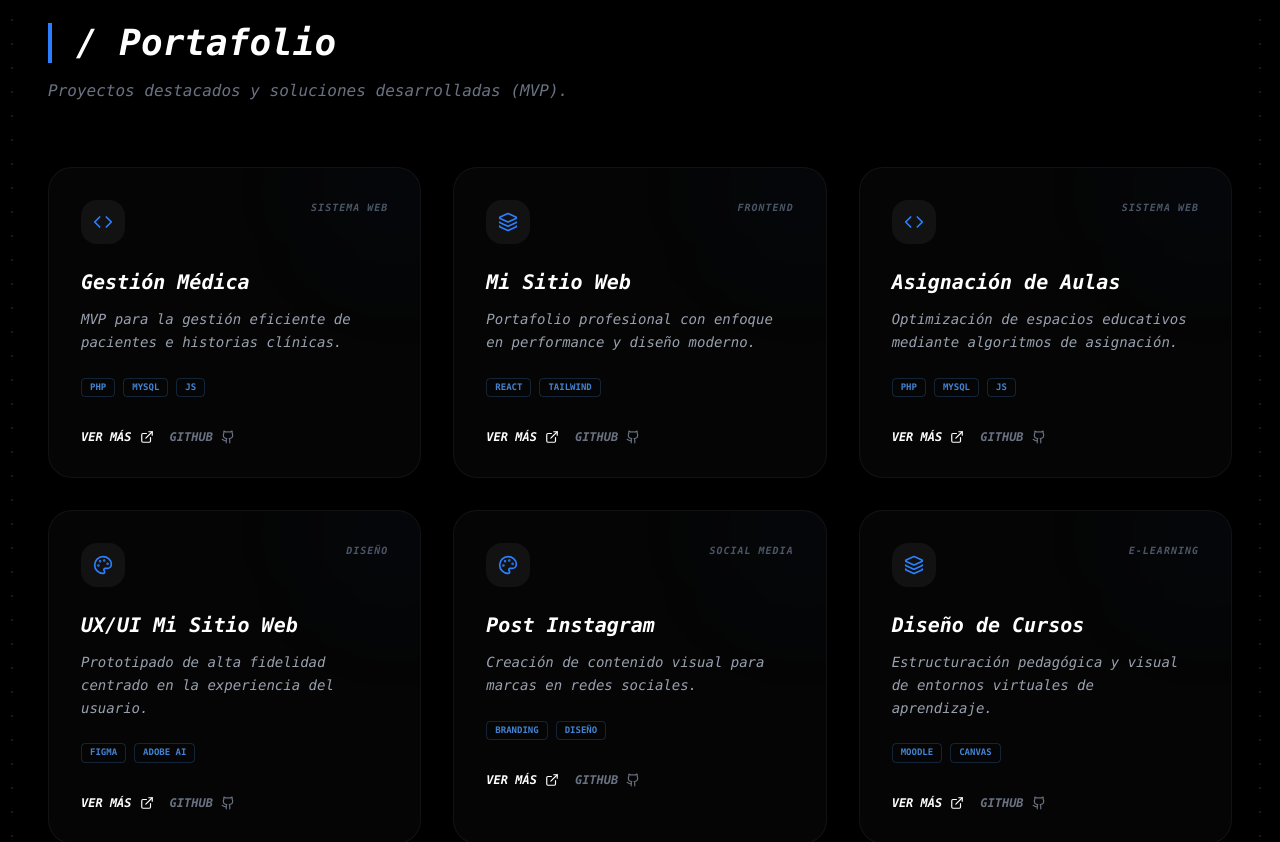
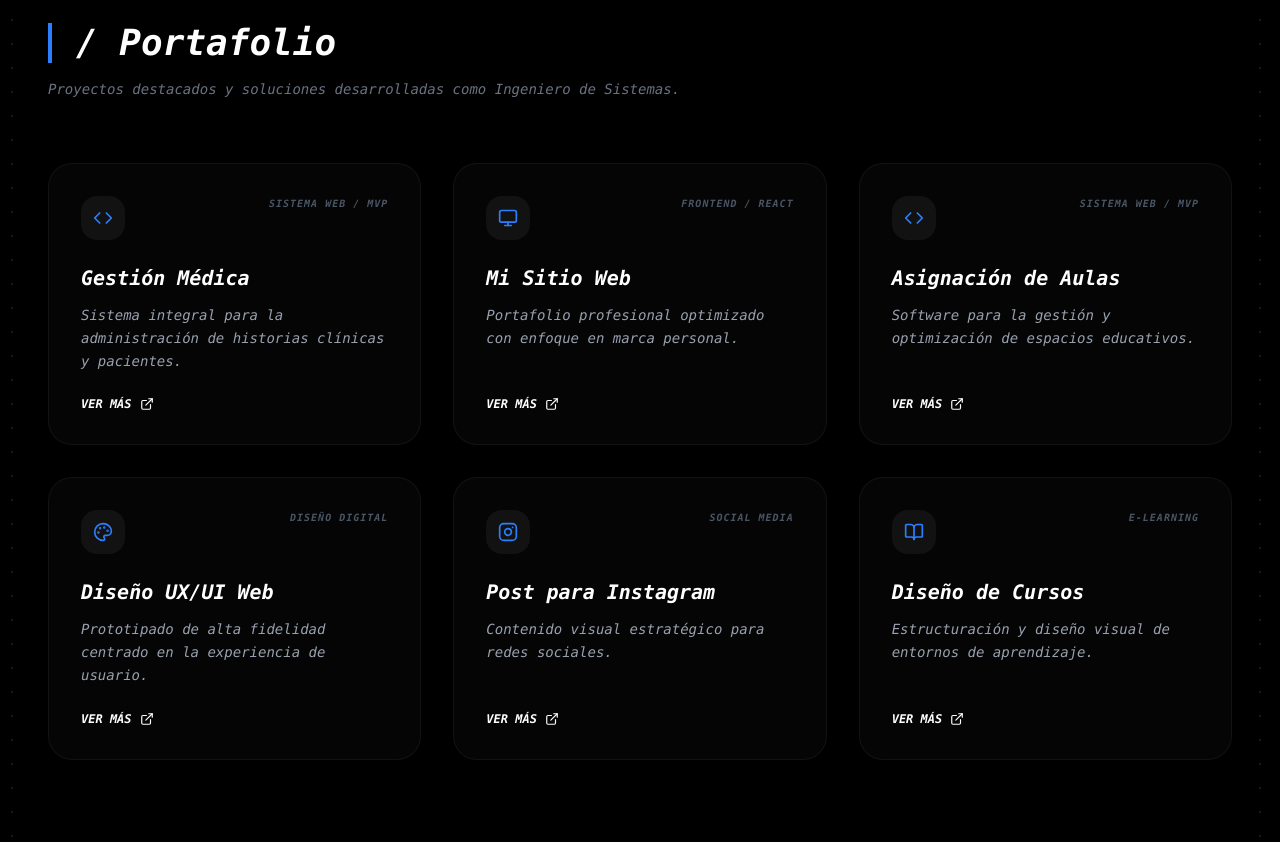
Before and after one commit to joseasanchezrojas-rgb/websitejsanchez, a React (Vite) app: page / in a window 1280 px wide. Shown: the part 2920-3762 px from the top of the page. Built offline with nearby package versions, Linux system fonts and the light colour scheme.

Commit message:
Portfolio update

```diff
--- a/src/components/Portfolio.jsx
+++ b/src/components/Portfolio.jsx
@@ -1,49 +1,63 @@
-import React from 'react';
-import { ExternalLink, Github, Layers, Code, Palette } from "lucide-react";
+import React, { useState } from 'react';
+import { ExternalLink, Github, Code, Layers, Palette, X, Monitor, Instagram, BookOpen } from "lucide-react";
 
 const Portfolio = () => {
+  const [selectedProject, setSelectedProject] = useState(null);
+
   const projects = [
     {
+      id: 1,
       title: "Gestión Médica",
-      type: "Sistema Web",
-      tech: ["PHP", "MySQL", "JS"],
+      type: "Sistema Web / MVP",
+      tech: ["HTML", "CSS", "PHP", "MySQL", "JS"],
       icon: <Code size={20} />,
-      description: "MVP para la gestión eficiente de pacientes e historias clínicas."
+      description: "Sistema integral para la administración de historias clínicas y pacientes.",
+      details: "Desarrollado para optimizar el flujo de trabajo en consultorios médicos. Incluye módulos de registro, búsqueda avanzada de pacientes, control de citas y almacenamiento de diagnósticos bajo arquitectura MVC."
     },
     {
+      id: 2,
       title: "Mi Sitio Web",
-      type: "Frontend",
-      tech: ["React", "Tailwind"],
-      icon: <Layers size={20} />,
-      description: "Portafolio profesional con enfoque en performance y diseño moderno."
+      type: "Frontend / React",
+      tech: ["React", "Tailwind", "Lucide"],
+      icon: <Monitor size={20} />,
+      description: "Portafolio profesional optimizado con enfoque en marca personal.",
+      details: "Plataforma desarrollada con React para mostrar mi trayectoria como Ingeniero. Utiliza Tailwind CSS para un diseño responsivo y Roboto Mono para reforzar la identidad técnica."
     },
     {
+      id: 3,
       title: "Asignación de Aulas",
-      type: "Sistema Web",
-      tech: ["PHP", "MySQL", "JS"],
+      type: "Sistema Web / MVP",
+      tech: ["HTML", "CSS", "PHP", "MySQL", "JS"],
       icon: <Code size={20} />,
-      description: "Optimización de espacios educativos mediante algoritmos de asignación."
+      description: "Software para la gestión y optimización de espacios educativos.",
+      details: "Solución técnica orientada a instituciones universitarias en Aragua para evitar conflictos de horarios y maximizar la ocupación de aulas según la capacidad y necesidades académicas."
     },
     {
-      title: "UX/UI Mi Sitio Web",
-      type: "Diseño",
-      tech: ["Figma", "Adobe AI"],
+      id: 4,
+      title: "Diseño UX/UI Web",
+      type: "Diseño Digital",
+      tech: ["Figma", "Adobe AI", "UX Research"],
       icon: <Palette size={20} />,
-      description: "Prototipado de alta fidelidad centrado en la experiencia del usuario."
+      description: "Prototipado de alta fidelidad centrado en la experiencia de usuario.",
+      details: "Proceso de diseño que abarca desde el wireframing hasta el prototipo interactivo de mi sitio web, asegurando una navegación intuitiva y coherente con mi perfil profesional."
     },
     {
-      title: "Post Instagram",
+      id: 5,
+      title: "Post para Instagram",
       type: "Social Media",
-      tech: ["Branding", "Diseño"],
-      icon: <Palette size={20} />,
-      description: "Creación de contenido visual para marcas en redes sociales."
+      tech: ["Diseño Gráfico", "Branding"],
+      icon: <Instagram size={20} />,
+      description: "Contenido visual estratégico para redes sociales.",
+      details: "Diseño de piezas gráficas para Instagram enfocadas en comunicación técnica y educativa, manteniendo una línea visual limpia y profesional."
     },
     {
+      id: 6,
       title: "Diseño de Cursos",
       type: "E-learning",
-      tech: ["Moodle", "Canvas"],
-      icon: <Layers size={20} />,
-      description: "Estructuración pedagógica y visual de entornos virtuales de aprendizaje."
+      tech: ["Moodle", "Canvas", "LMS"],
+      icon: <BookOpen size={20} />,
+      description: "Estructuración y diseño visual de entornos de aprendizaje.",
+      details: "Desarrollo de interfaces y organización pedagógica para cursos virtuales, optimizando la experiencia del estudiante en plataformas como Moodle."
     }
   ];
 
@@ -51,30 +65,26 @@ const Portfolio = () => {
     <section id="portafolio" className="py-24 bg-black">
       <div className="max-w-7xl mx-auto px-6">
 
-        {/* ENCABEZADO TÉCNICO */}
+        {/* TÍTULO DE SECCIÓN */}
         <div className="mb-16">
           <h2 className="font-mono text-3xl md:text-4xl font-bold italic text-white border-l-4 border-blue-500 pl-6 mb-4">
             / Portafolio
           </h2>
-          <p className="font-mono text-gray-500 italic text-sm md:text-base">
-            Proyectos destacados y soluciones desarrolladas (MVP).
+          <p className="font-mono text-gray-500 italic text-sm">
+            Proyectos destacados y soluciones desarrolladas como Ingeniero de Sistemas.
           </p>
         </div>
 
         {/* GRID DE PROYECTOS */}
         <div className="grid grid-cols-1 md:grid-cols-2 lg:grid-cols-3 gap-8">
-          {projects.map((project, index) => (
+          {projects.map((project) => (
             <div
-              key={index}
-              className="group relative bg-[#050505] border border-white/5 rounded-3xl p-8 hover:border-blue-500/50 transition-all duration-500 overflow-hidden"
+              key={project.id}
+              className="group bg-[#050505] border border-white/5 rounded-3xl p-8 hover:border-blue-500/50 transition-all duration-500 flex flex-col justify-between h-full"
             >
-              {/* EFECTO DE LUZ AL FONDO */}
-              <div className="absolute -right-10 -top-10 w-32 h-32 bg-blue-500/5 rounded-full blur-3xl group-hover:bg-blue-500/10 transition-all"></div>
-
-              <div className="relative z-10">
-                {/* TIPO Y ICONO */}
+              <div>
                 <div className="flex justify-between items-start mb-6">
-                  <div className="p-3 bg-white/5 rounded-2xl text-blue-500">
+                  <div className="p-3 bg-white/5 rounded-2xl text-blue-500 group-hover:scale-110 transition-transform">
                     {project.icon}
                   </div>
                   <span className="font-mono text-[10px] font-bold uppercase tracking-widest text-gray-600 italic">
@@ -85,34 +95,74 @@ const Portfolio = () => {
                 <h3 className="font-mono text-xl font-bold italic text-white mb-3">
                   {project.title}
                 </h3>
-
                 <p className="font-mono text-sm text-gray-400 italic mb-6 leading-relaxed">
                   {project.description}
                 </p>
+              </div>
 
-                {/* TECNOLOGÍAS */}
-                <div className="flex flex-wrap gap-2 mb-8">
-                  {project.tech.map((t, i) => (
-                    <span key={i} className="font-mono text-[9px] font-bold text-blue-400/80 border border-blue-400/20 px-2 py-0.5 rounded uppercase">
+              <button
+                onClick={() => setSelectedProject(project)}
+                className="font-mono text-xs font-bold text-white flex items-center gap-2 hover:text-blue-500 transition-colors uppercase italic w-fit mt-auto"
+              >
+                Ver Más <ExternalLink size={14} />
+              </button>
+            </div>
+          ))}
+        </div>
+
+        {/* MODAL DETALLADO */}
+        {selectedProject && (
+          <div className="fixed inset-0 z-[110] flex items-center justify-center px-4 bg-black/95 backdrop-blur-md animate-in fade-in duration-300">
+            <div className="bg-[#0A0A0A] border border-white/10 w-full max-w-2xl rounded-3xl overflow-hidden shadow-2xl relative">
+
+              <button
+                onClick={() => setSelectedProject(null)}
+                className="absolute top-6 right-6 text-gray-500 hover:text-white transition-colors z-20"
+              >
+                <X size={28} />
+              </button>
+
+              <div className="p-8 md:p-12">
+                <div className="mb-8">
+                  <span className="font-mono text-xs font-bold text-blue-500 uppercase tracking-[0.3em] italic mb-3 block">
+                    {selectedProject.type}
+                  </span>
+                  <h3 className="font-mono text-3xl font-black italic text-white uppercase leading-none">
+                    {selectedProject.title}
+                  </h3>
+                </div>
+
+                <div className="space-y-6">
+                  <div className="bg-white/5 p-6 rounded-2xl border-l-2 border-blue-600">
+                    <p className="font-mono text-gray-300 text-sm leading-relaxed italic">
+                      {selectedProject.details}
+                    </p>
+                  </div>
+
+                  <div>
+                    <p className="font-mono text-[10px] text-gray-600 uppercase tracking-widest mb-3 italic font-bold">Stack Tecnológico</p>
+                    <div className="flex flex-wrap gap-2">
+                      {selectedProject.tech.map((t, i) => (
+                        <span key={i} className="font-mono text-[10px] font-bold text-white border border-white/10 px-3 py-1 rounded-md uppercase italic">
                           {t}
                         </span>
                       ))}
                     </div>
+                  </div>
+                </div>
 
-                {/* LINKS DE ACCIÓN */}
-                <div className="flex gap-4">
-                  <button className="font-mono text-xs font-bold text-white flex items-center gap-2 hover:text-blue-500 transition-colors uppercase italic">
-                    Ver Más<ExternalLink size={14} />
-                  </button>
-                  <button className="font-mono text-xs font-bold text-gray-500 flex items-center gap-2 hover:text-white transition-colors uppercase italic">
+                <div className="mt-12 flex flex-col sm:flex-row gap-6 border-t border-white/5 pt-8">
+                  <a href="#" className="flex-1 py-3 bg-white text-black font-mono text-xs font-bold rounded-full flex items-center justify-center gap-2 hover:bg-blue-600 hover:text-white transition-all uppercase italic">
+                    Demo en Vivo <ExternalLink size={14} />
+                  </a>
+                  <a href="#" className="flex-1 py-3 border border-white/10 text-gray-400 font-mono text-xs font-bold rounded-full flex items-center justify-center gap-2 hover:text-white transition-all uppercase italic">
                     GitHub <Github size={14} />
-                  </button>
+                  </a>
                 </div>
               </div>
             </div>
-          ))}
           </div>
-
+        )}
       </div>
     </section>
   );
```
Lines whose indentation alone changed are shown as unchanged.
